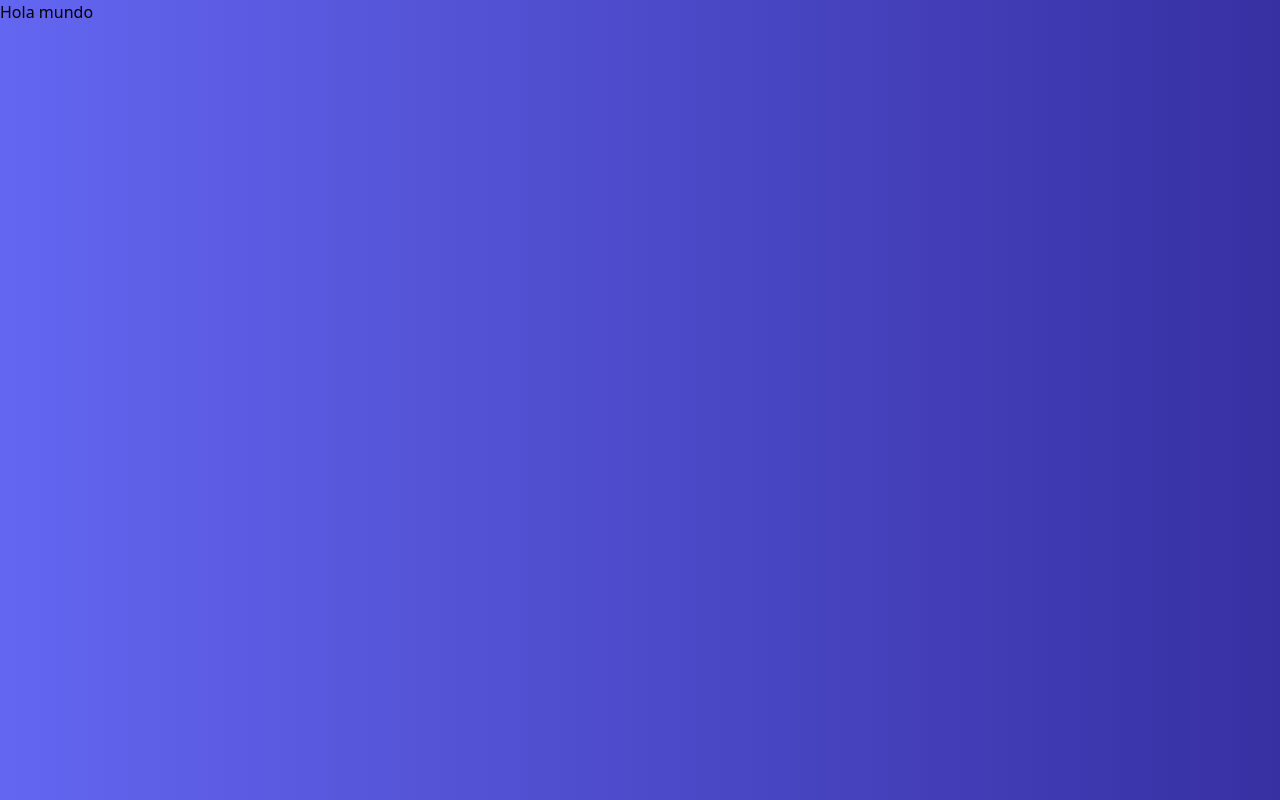
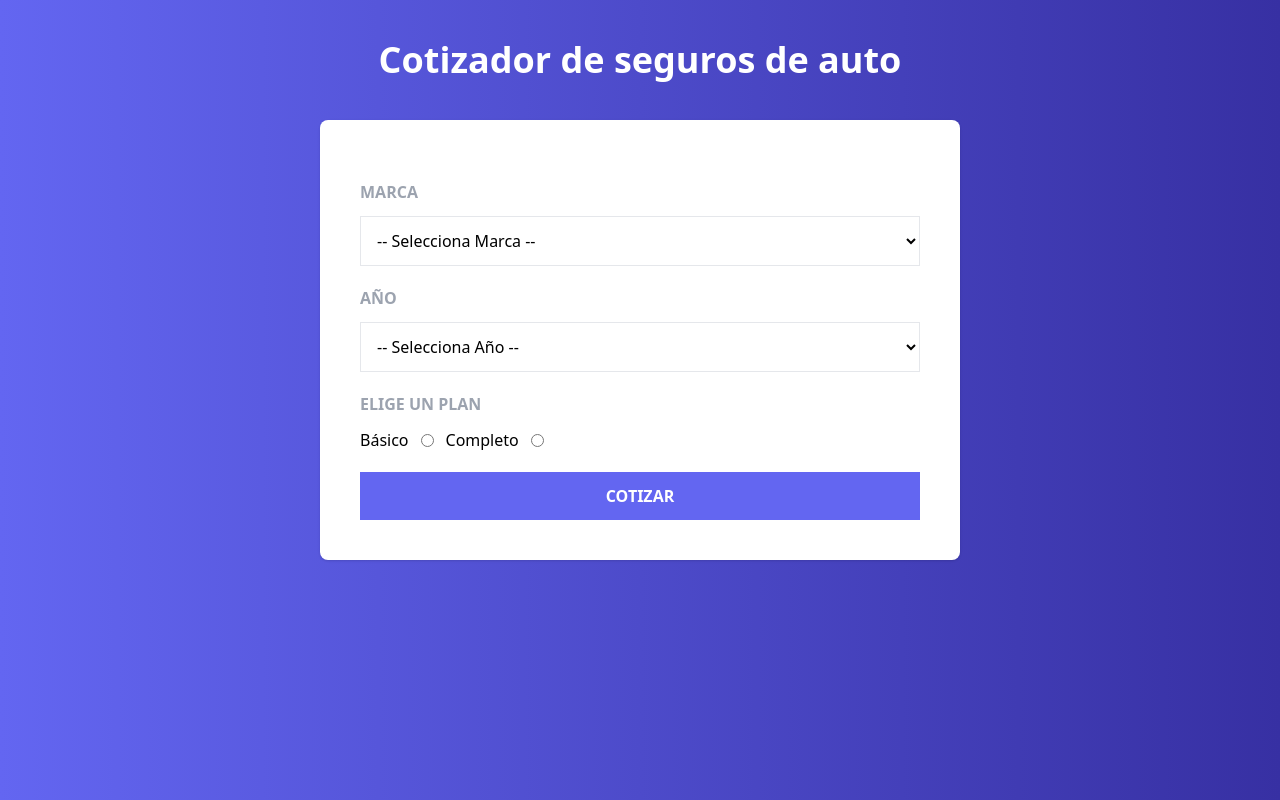
Before and after one commit to JeanBayer/cotizador_react_curso, a React (Vite) app: page / in a window 1280 px wide. Built offline with nearby package versions, Linux system fonts and the light colour scheme.

Commit message:
feat: add the form ui

```diff
--- a/src/App.jsx
+++ b/src/App.jsx
@@ -1,5 +1,7 @@
+import AppSeguro from "./components/AppSeguro";
+
 function App() {
-  return <h1>Hola mundo</h1>;
+  return <AppSeguro />;
 }
 
 export default App;
--- /dev/null
+++ b/src/components/AppSeguro.jsx
@@ -0,0 +1,18 @@
+import Formulario from "./Formulario";
+
+const AppSeguro = () => {
+  return (
+    <>
+      <header className="my-10">
+        <h1 className="text-white text-center text-4xl font-black">
+          Cotizador de seguros de auto
+        </h1>
+      </header>
+      <main className="bg-white md:w-2/3 lg:w-2/4 mx-auto shadow rounded-lg p-10">
+        <Formulario />
+      </main>
+    </>
+  );
+};
+
+export default AppSeguro;
--- /dev/null
+++ b/src/components/Formulario.jsx
@@ -0,0 +1,62 @@
+import { Fragment } from "react";
+import { MARCAS, YEARS, PLANES } from "../constants";
+const Formulario = () => {
+  return (
+    <>
+      <form>
+        <div className="my-5">
+          <label className="block mb-3 font-bold text-gray-400 uppercase">
+            Marca
+          </label>
+          <select
+            name="marca"
+            className="w-full p-3 bg-white border border-gray-200"
+          >
+            <option value="">-- Selecciona Marca --</option>
+            {MARCAS.map((marca) => (
+              <option key={marca.id} value={marca.id}>
+                {marca.nombre}
+              </option>
+            ))}
+          </select>
+        </div>
+        <div className="my-5">
+          <label className="block mb-3 font-bold text-gray-400 uppercase">
+            Año
+          </label>
+          <select
+            name="marca"
+            className="w-full p-3 bg-white border border-gray-200"
+          >
+            <option value="">-- Selecciona Año --</option>
+            {YEARS.map((year) => (
+              <option key={year} value={year}>
+                {year}
+              </option>
+            ))}
+          </select>
+        </div>
+        <div className="my-5">
+          <label className="block mb-3 font-bold text-gray-400 uppercase">
+            Elige un Plan
+          </label>
+          <div className="flex gap-3 items-center">
+            {PLANES.map((plan) => (
+              <Fragment key={plan.id}>
+                <label>{plan.nombre}</label>
+                <input type="radio" name="plan" value={plan.id} />
+              </Fragment>
+            ))}
+          </div>
+        </div>
+        <input
+          type="submit"
+          className="w-full bg-indigo-500  hover:bg-indigo-600  transition-colors text-white  cursor-pointer  p-3  uppercase font-bold"
+          value="Cotizar"
+        />
+      </form>
+    </>
+  );
+};
+
+export default Formulario;
--- /dev/null
+++ b/src/constants/index.js
@@ -0,0 +1,13 @@
+export const MARCAS = [
+  { id: 1, nombre: "Europeo" },
+  { id: 2, nombre: "Americano" },
+  { id: 3, nombre: "Asiatico" },
+];
+
+const YEARMAX = new Date().getFullYear();
+export const YEARS = Array.from(new Array(20), (val, index) => YEARMAX - index);
+
+export const PLANES = [
+  { id: 1, nombre: "Básico" },
+  { id: 2, nombre: "Completo" },
+];
```
